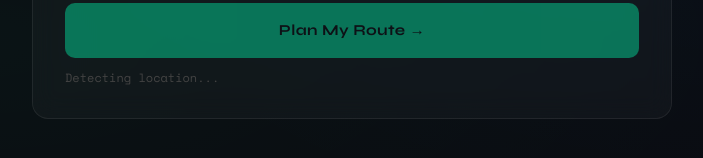
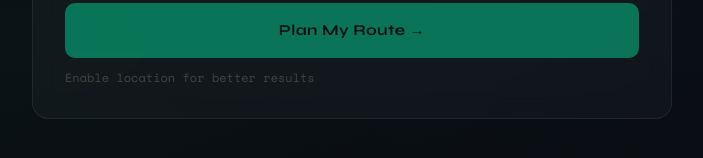
Before and after one commit to andrealopezpalomeque/route-ai, a Nuxt app in the folder client/: page /app in a window 1280 px wide. Shown: the part 360-518 px from the top of the page, without its empty margins (288-991 px from the left). Built offline with nearby package versions, Linux system fonts and the light colour scheme; no server answers.

Commit message:
location question fix

```diff
--- a/client/app/components/route/RouteInput.vue
+++ b/client/app/components/route/RouteInput.vue
@@ -39,6 +39,14 @@
         <span class="inline-block h-1.5 w-1.5 rounded-full bg-accent" />
         <span class="text-text-secondary">{{ geo.locationContext.value }}</span>
       </template>
+      <template v-else-if="!geo.requested.value">
+        <button
+          class="text-text-muted transition-colors hover:text-accent"
+          @click="geo.requestLocation()"
+        >
+          Enable location for better results
+        </button>
+      </template>
       <template v-else-if="geo.error.value">
         <span class="text-text-muted">⚠ Location unavailable — results may be less accurate</span>
       </template>
@@ -50,10 +58,6 @@
 const store = useRouteStore()
 const geo = useGeolocation()
 
-onMounted(() => {
-  geo.requestLocation()
-})
-
 function submit() {
   if (!store.input.trim() || store.loading) return
   store.parseRoute(geo.coords.value, geo.locationContext.value)
--- a/client/app/composables/useGeolocation.ts
+++ b/client/app/composables/useGeolocation.ts
@@ -16,6 +16,7 @@ export const useGeolocation = () => {
   const locationContext = ref('')
   const loading = ref(false)
   const error = ref('')
+  const requested = ref(false)
 
   async function reverseGeocode(lat: number, lng: number): Promise<string> {
     try {
@@ -46,6 +47,7 @@ export const useGeolocation = () => {
 
     loading.value = true
     error.value = ''
+    requested.value = true
 
     try {
       const position = await new Promise<GeolocationPosition>((resolve, reject) => {
@@ -78,5 +80,5 @@ export const useGeolocation = () => {
     }
   }
 
-  return { coords, locationContext, loading, error, requestLocation }
+  return { coords, locationContext, loading, error, requested, requestLocation }
 }
```
